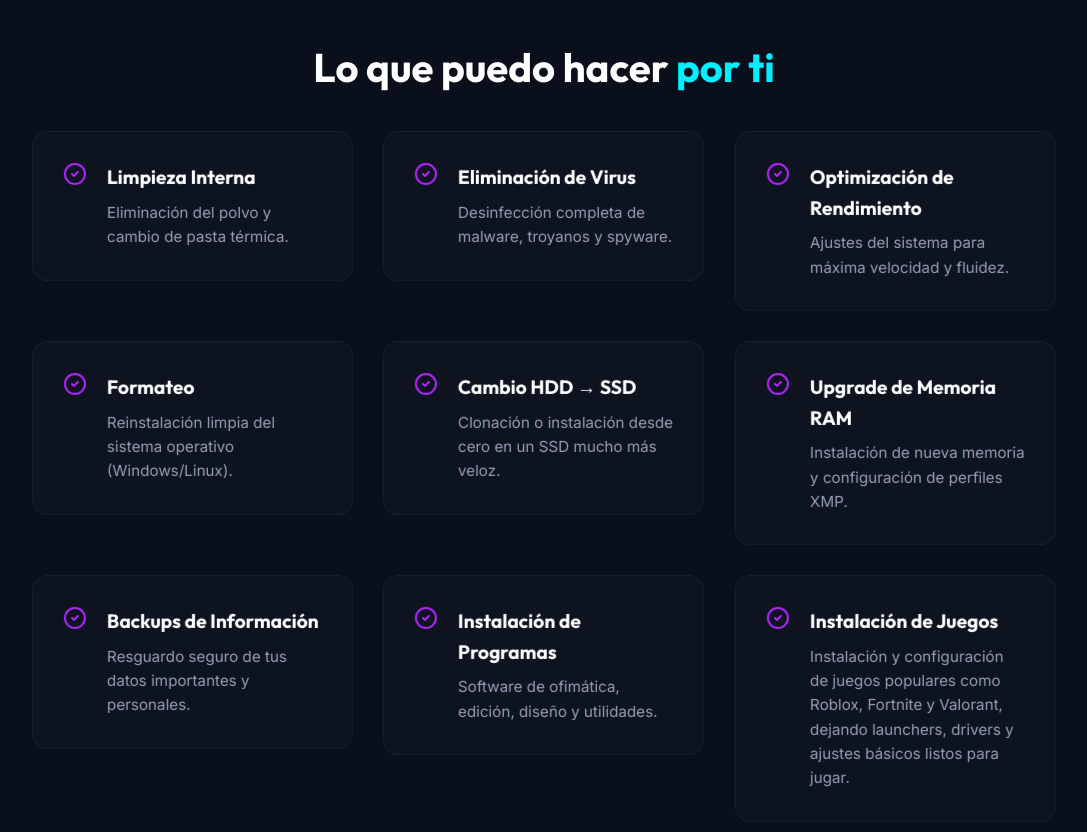
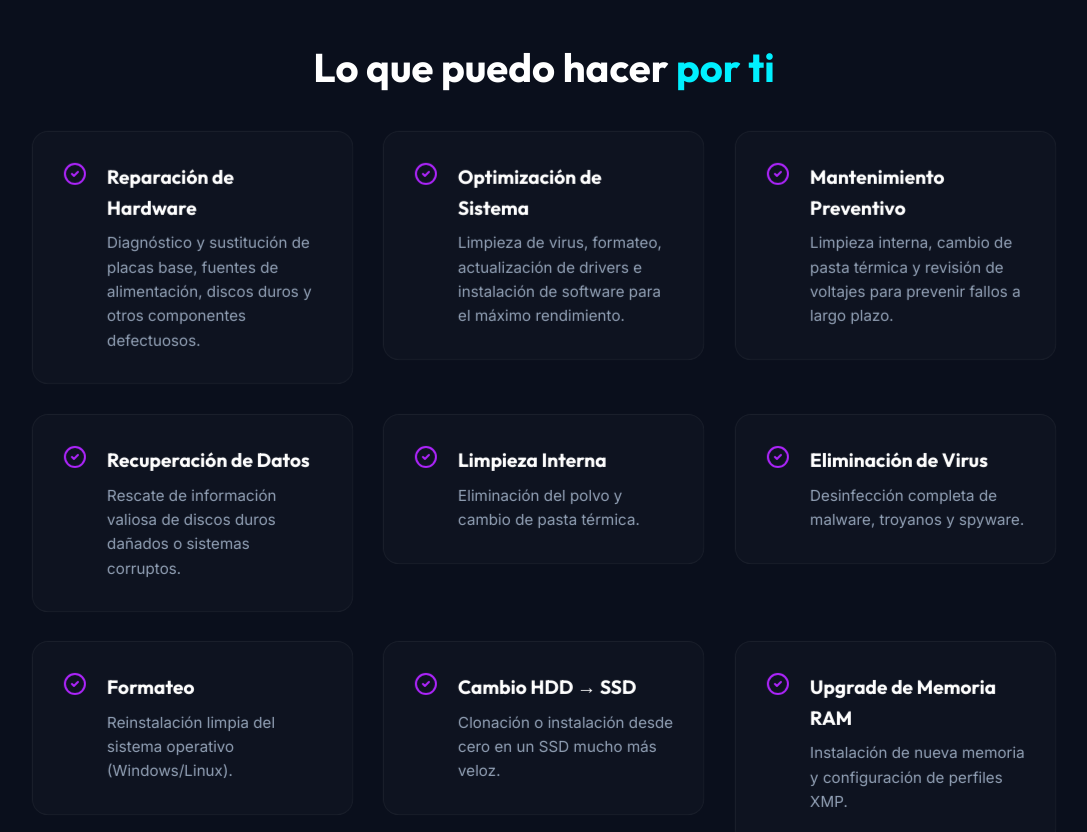
Before and after one commit to andre110500/pcservice, a React (Vite) app: page /servicios in a window 1280 px wide. Shown: the part 1360-2192 px from the top of the page, without its empty margins (96-1183 px from the left). Built offline with nearby package versions, Linux system fonts and the light colour scheme.

Commit message:
feat: refactor Services component to use external services data and implement show more/less functionality

```diff
--- /dev/null
+++ b/src/data/services.jsx
@@ -0,0 +1,133 @@
+import React from 'react';
+import { Cpu, MonitorSmartphone, Wrench, ShieldAlert } from 'lucide-react';
+
+const services = [
+    {
+        id: 1,
+        title: 'Reparación de Hardware',
+        desc: 'Diagnóstico y sustitución de placas base, fuentes de alimentación, discos duros y otros componentes defectuosos.',
+        more: 'Diagnóstico completo, reparación precisa y pruebas finales para asegurar que tu equipo vuelva a funcionar con estabilidad.',
+        emoji: '🛠️',
+        icon: <Cpu size={40} />,
+        price: '$45.000 ARS'
+    },
+    {
+        id: 2,
+        title: 'Optimización de Sistema',
+        desc: 'Limpieza de virus, formateo, actualización de drivers e instalación de software para el máximo rendimiento.',
+        more: 'Se optimiza el sistema, se eliminan procesos innecesarios y se deja el equipo más rápido y fluido.',
+        emoji: '⚡',
+        icon: <MonitorSmartphone size={40} />,
+        price: '$25.000 ARS'
+    },
+    {
+        id: 3,
+        title: 'Mantenimiento Preventivo',
+        desc: 'Limpieza interna, cambio de pasta térmica y revisión de voltajes para prevenir fallos a largo plazo.',
+        more: 'Incluye limpieza profunda, revisión de disipación térmica y ajustes para prolongar la vida útil de tu PC.',
+        emoji: '🧽',
+        icon: <Wrench size={40} />,
+        price: '$20.000 ARS'
+    },
+    {
+        id: 4,
+        title: 'Recuperación de Datos',
+        desc: 'Rescate de información valiosa de discos duros dañados o sistemas corruptos.',
+        more: 'Recuperamos archivos importantes con cuidado y te ayudamos a guardar copias seguras.',
+        emoji: '💾',
+        icon: <ShieldAlert size={40} />,
+        price: '$35.000 ARS'
+    },
+    {
+        id: 5,
+        title: 'Limpieza Interna',
+        desc: 'Eliminación del polvo y cambio de pasta térmica.',
+        more: 'Mejora el flujo de aire, reduce temperaturas y ayuda a prevenir fallos por calor.',
+        emoji: '🧽',
+        icon: null,
+        price: '$20.000 ARS'
+    },
+    {
+        id: 6,
+        title: 'Eliminación de Virus',
+        desc: 'Desinfección completa de malware, troyanos y spyware.',
+        more: 'Se revisan extensiones, inicio automático y permisos para evitar reinfecciones.',
+        emoji: '🛡️',
+        icon: null,
+        price: '$25.000 ARS'
+    },
+    {
+        id: 7,
+        title: 'Formateo',
+        desc: 'Reinstalación limpia del sistema operativo (Windows/Linux).',
+        more: 'Incluye drivers esenciales, actualizaciones y configuración base para un uso estable.',
+        emoji: '🔄',
+        icon: null,
+        price: '$30.000 ARS'
+    },
+    {
+        id: 8,
+        title: 'Cambio HDD → SSD',
+        desc: 'Clonación o instalación desde cero en un SSD mucho más veloz.',
+        more: 'Arranque y carga de programas mucho más rápidos, con configuración óptima del SSD.',
+        emoji: '🚀',
+        icon: null,
+        price: '$20.000 ARS'
+    },
+    {
+        id: 9,
+        title: 'Upgrade de Memoria RAM',
+        desc: 'Instalación de nueva memoria y configuración de perfiles XMP.',
+        more: 'Ideal para multitarea, juegos y edición: menos tirones y mejor respuesta del sistema.',
+        emoji: '🧠',
+        icon: null,
+        price: '$18.000 ARS'
+    },
+    {
+        id: 10,
+        title: 'Backups de Información',
+        desc: 'Resguardo seguro de tus datos importantes y personales.',
+        more: 'Copias ordenadas, verificación de integridad y opciones en disco externo o nube.',
+        emoji: '☁️',
+        icon: null,
+        price: '$12.000 ARS'
+    },
+    {
+        id: 11,
+        title: 'Instalación de Programas',
+        desc: 'Software de ofimática, edición, diseño y utilidades.',
+        more: 'Instalación limpia, configuraciones básicas y evitamos “bloatware” innecesario.',
+        emoji: '🧩',
+        icon: null,
+        price: '$8.000 ARS'
+    },
+    {
+        id: 12,
+        title: 'Instalación de Juegos',
+        desc: 'Instalación y configuración de juegos populares dejando launchers, drivers y ajustes básicos listos para jugar.',
+        more: 'Configuración de Epic/Steam/Riot, optimización base y verificación de requisitos.',
+        emoji: '🎮',
+        icon: null,
+        price: '$10.000 ARS'
+    },
+    {
+        id: 13,
+        title: 'Armado de PCs',
+        desc: 'Ensamblaje profesional de computadoras pieza por pieza.',
+        more: 'Cable management prolijo, pruebas de estabilidad y temperaturas para entrega segura.',
+        emoji: '🛠️',
+        icon: null,
+        price: '$40.000 ARS'
+    },
+    {
+        id: 14,
+        title: 'Asesoría de Setups Gamer',
+        desc: 'Te oriento con tu presupuesto (yo no vendo piezas, solo te asesoro).',
+        more: 'Recomendaciones reales según uso (gaming/estudio/trabajo) y compatibilidades.',
+        emoji: '🎧',
+        icon: null,
+        price: '$10.000 ARS'
+    }
+];
+
+export default services;
--- a/src/pages/ServicesPage.jsx
+++ b/src/pages/ServicesPage.jsx
@@ -1,96 +1,7 @@
 import React from 'react';
 import { CheckCircle2 } from 'lucide-react';
 import './ServicesPage.scss';
-
-const serviceList = [
-    {
-        id: 1,
-        name: 'Limpieza Interna',
-        desc: 'Eliminación del polvo y cambio de pasta térmica.',
-        more: 'Mejora el flujo de aire, reduce temperaturas y ayuda a prevenir fallos por calor.',
-        emoji: '🧽'
-    },
-    {
-        id: 2,
-        name: 'Eliminación de Virus',
-        desc: 'Desinfección completa de malware, troyanos y spyware.',
-        more: 'Se revisan extensiones, inicio automático y permisos para evitar reinfecciones.',
-        emoji: '🛡️'
-    },
-    {
-        id: 3,
-        name: 'Optimización de Rendimiento',
-        desc: 'Ajustes del sistema para máxima velocidad y fluidez.',
-        more: 'Se limpia el arranque, se ajustan servicios y se corrigen cuellos de botella comunes.',
-        emoji: '⚡'
-    },
-    {
-        id: 4,
-        name: 'Formateo',
-        desc: 'Reinstalación limpia del sistema operativo (Windows/Linux).',
-        more: 'Incluye drivers esenciales, actualizaciones y configuración base para un uso estable.',
-        emoji: '🔄'
-    },
-    {
-        id: 5,
-        name: 'Cambio HDD → SSD',
-        desc: 'Clonación o instalación desde cero en un SSD mucho más veloz.',
-        more: 'Arranque y carga de programas mucho más rápidos, con configuración óptima del SSD.',
-        emoji: '🚀'
-    },
-    {
-        id: 6,
-        name: 'Upgrade de Memoria RAM',
-        desc: 'Instalación de nueva memoria y configuración de perfiles XMP.',
-        more: 'Ideal para multitarea, juegos y edición: menos tirones y mejor respuesta del sistema.',
-        emoji: '🧠'
-    },
-    {
-        id: 7,
-        name: 'Backups de Información',
-        desc: 'Resguardo seguro de tus datos importantes y personales.',
-        more: 'Copias ordenadas, verificación de integridad y opciones en disco externo o nube.',
-        emoji: '☁️'
-    },
-    {
-        id: 8,
-        name: 'Instalación de Programas',
-        desc: 'Software de ofimática, edición, diseño y utilidades.',
-        more: 'Instalación limpia, configuraciones básicas y evitamos “bloatware” innecesario.',
-        emoji: '🧩'
-    },
-    {
-        id: 11,
-        name: 'Instalación de Juegos',
-        desc: 'Instalación y configuración de juegos populares como Roblox, Fortnite y Valorant, dejando launchers, drivers y ajustes básicos listos para jugar.',
-        more: 'Configuración de Epic/Steam/Riot, optimización base y verificación de requisitos.',
-        emoji: '🎮'
-    },
-    {
-        id: 9,
-        name: 'Armado de PCs',
-        desc: 'Ensamblaje profesional de computadoras pieza por pieza.',
-        more: 'Cable management prolijo, pruebas de estabilidad y temperaturas para entrega segura.',
-        emoji: '🛠️'
-    },
-    {
-        id: 10,
-        name: 'Asesoría de Setups Gamer',
-        desc: 'Te oriento con tu presupuesto (yo no vendo piezas, solo te asesoro).',
-        more: 'Recomendaciones reales según uso (gaming/estudio/trabajo) y compatibilidades.',
-        emoji: '🎧'
-    }
-];
-
-const pricingData = [
-    { service: 'Diagnóstico general', price: '$15.000 ARS' },
-    { service: 'Limpieza profunda + Pasta Térmica', price: '$25.000 ARS' },
-    { service: 'Formateo + Windows + Programas', price: '$30.000 ARS' },
-    { service: 'Clonación HDD a SSD', price: '$20.000 ARS' },
-    { service: 'Eliminación de Virus / Optimización', price: '$25.000 ARS' },
-    { service: 'Armado de PC (Solo Mano de Obra)', price: '$40.000 ARS' },
-    { service: 'Asesoría Setup Gamer', price: '$10.000 ARS' }
-];
+import services from '../data/services';
 
 const ServicesPage = () => {
     return (
@@ -118,18 +29,18 @@ const ServicesPage = () => {
             <section className="full-services-section">
                 <h2>Lo que puedo hacer <span>por ti</span></h2>
                 <div className="services-grid">
-                    {serviceList.map((srv) => (
+                    {services.map((srv) => (
                         <div key={srv.id} className="service-item">
                             <div className="service-item-inner">
                                 <div className="service-face service-face-front">
                                     <CheckCircle2 className="check-icon" />
                                     <div>
-                                        <h3>{srv.name}</h3>
+                                        <h3>{srv.title}</h3>
                                         <p>{srv.desc}</p>
                                     </div>
                                 </div>
                                 <div className="service-face service-face-back">
-                                    <p><span className="back-emoji" role="img" aria-label={srv.name}>{srv.emoji}</span>{srv.more}</p>
+                                    <p><span className="back-emoji" role="img" aria-label={srv.title}>{srv.emoji}</span>{srv.more}</p>
                                 </div>
                             </div>
                         </div>
@@ -149,9 +60,9 @@ const ServicesPage = () => {
                             </tr>
                         </thead>
                         <tbody>
-                            {pricingData.map((item, index) => (
-                                <tr key={index}>
-                                    <td>{item.service}</td>
+                            {services.map((item) => (
+                                <tr key={item.id}>
+                                    <td>{item.title}</td>
                                     <td className="price-col">{item.price}</td>
                                 </tr>
                             ))}
```
Also changed, not shown: src/components/Services.jsx (+16 -34 lines).
